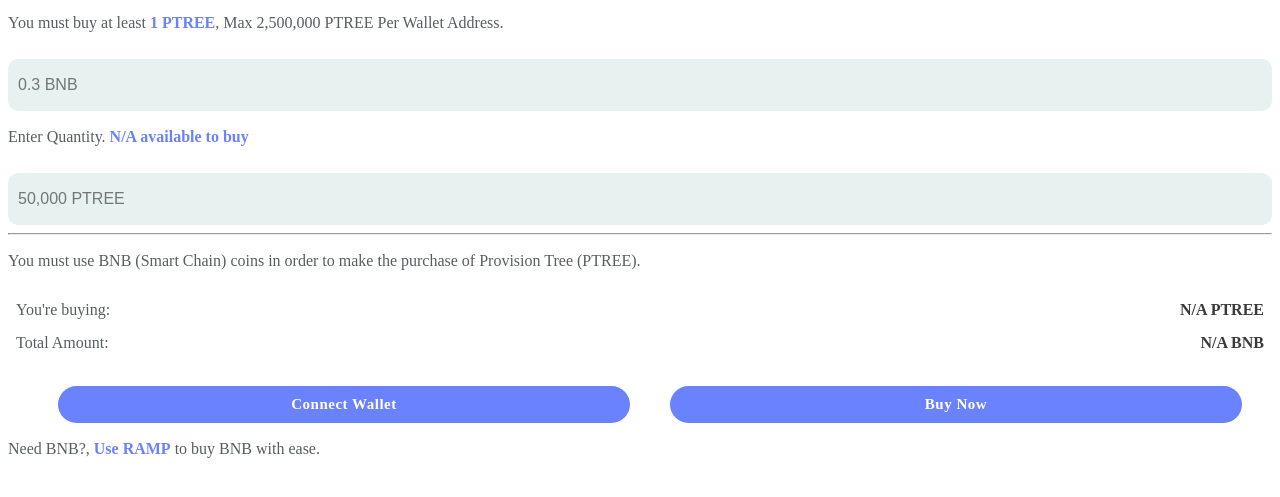
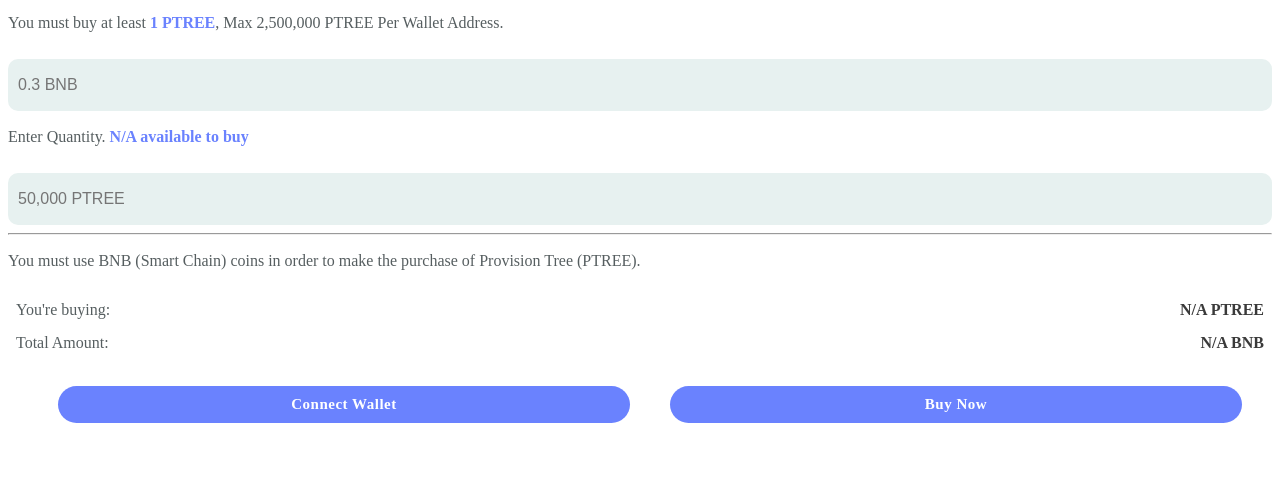
Before and after one commit to gavanorio/Provision-Tree, a plain HTML site: page Presale/index.html in a window 1280 px wide. Shown: the part 83-580 px from the top of the page. Drawn offline with nearby package versions, Linux system fonts and the light colour scheme; a script that the page names is missing.

Commit message:
Update index.html

```diff
--- a/Presale/index.html
+++ b/Presale/index.html
@@ -45,7 +45,6 @@
                     </ul>
 
 
-                    <p>Need BNB?,<span class="qunty-txt">  Use  RAMP</span> to buy BNB with ease.</p>
             </div>
         </div>
     </div>
```
